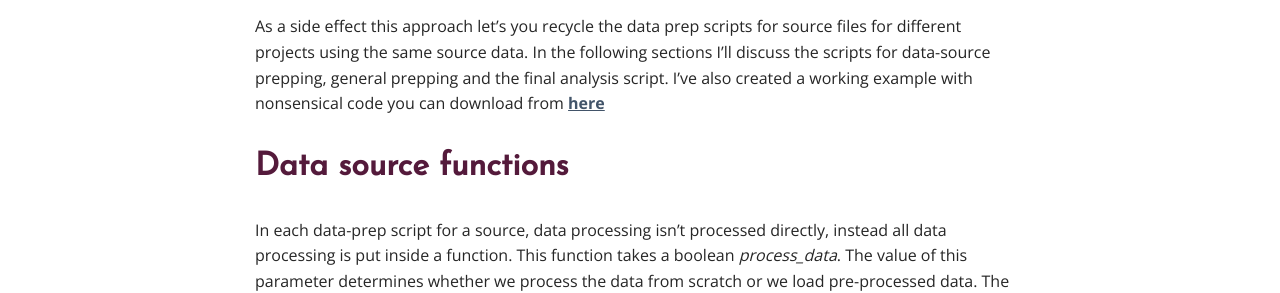
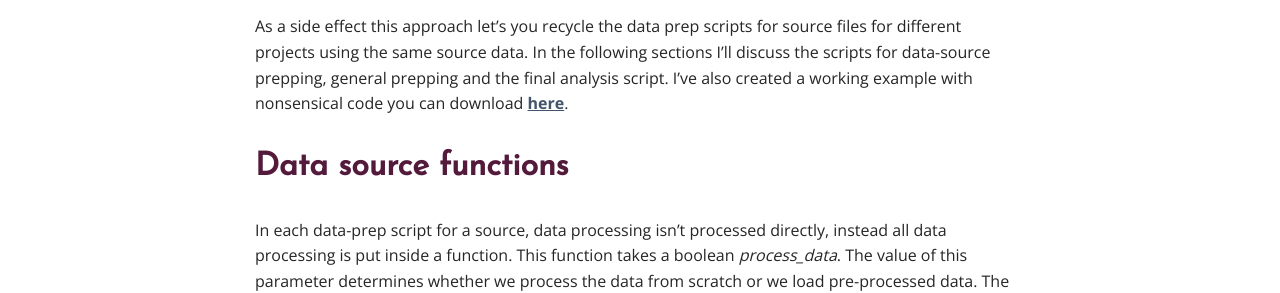
Before and after one commit to mark-me/mark-me.github.io, a Jekyll site: the page built from _pages/tutorials/structuring-data-processing/structuring-data-processing.md, in a window 1280 px wide and 900 px high, scrolled down 769 px. Shown: the part 245-538 px from the top of the window. Built offline with Jekyll 4.4.1, drawn with Linux system fonts in a browser that asks for light colours; nearby versions of some CDN libraries; comment, search, counter and statistics services are not loaded; some of the changed text lies outside the part shown.

Commit message:
Update structuring-data-processing.md

```diff
--- a/_pages/tutorials/structuring-data-processing/structuring-data-processing.md
+++ b/_pages/tutorials/structuring-data-processing/structuring-data-processing.md
@@ -21,7 +21,7 @@ All the files for each data source is called from a central data-prep file, wher
 <img src="/_pages/snippets-and-tips/script-structuring/data-prep.png" alt="Script structure" align="middle"/>
 {: refdef}
 
-As a side effect this approach let's you recycle the data prep scripts for source files for different projects using the same source data. In the following sections I'll discuss the scripts for data-source prepping, general prepping and the final analysis script. I've also created a working example with nonsensical code you can download from [here](https://github.com/mark-me/mark-me.github.io/raw/master/_pages/tutorials/structuring-data-processing/structuring-data-processing.zip)
+As a side effect this approach let's you recycle the data prep scripts for source files for different projects using the same source data. In the following sections I'll discuss the scripts for data-source prepping, general prepping and the final analysis script. I've also created a working example with nonsensical code you can download [here](https://github.com/mark-me/mark-me.github.io/raw/master/_pages/tutorials/structuring-data-processing/structuring-data-processing.zip).
 
 # Data source functions
 
```
Also changed, not shown: other parts of _pages/tutorials/structuring-data-processing/structuring-data-processing.md (+2 -0 lines).
